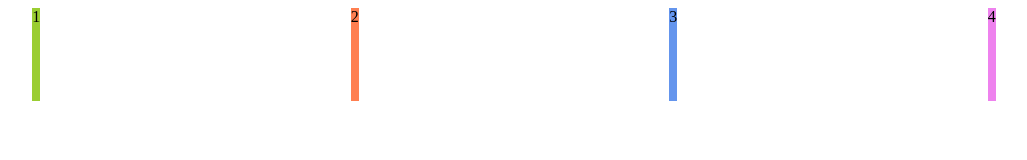
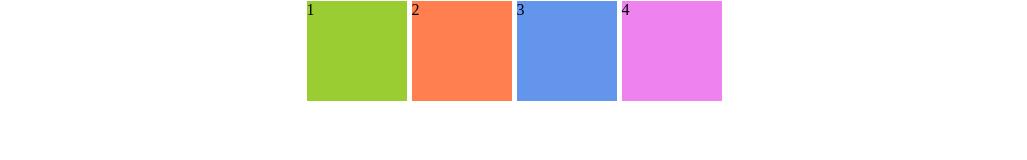
Before and after one commit to JeongBin0227/Layout_Master, a plain HTML site: page grid/gridTemplate.html in a window 1280 px wide. Shown: the whole page, without its empty margins (126-1153 px from the left). Drawn offline with Linux system fonts and the light colour scheme.

Commit message:
feat: place-content
= align-content + justify-content

 justify-content
수평

align-content
⇒ 수직

```diff
--- a/grid/gridTemplate.html
+++ b/grid/gridTemplate.html
@@ -5,17 +5,19 @@
   <style>
     .grid{
         display: grid;
-        gap:10px;
+        gap:5px;
         height: 50vh;
-        grid-template-columns: repeat(4,1fr);
-        grid-template-rows: repeat(4,1fr);
+        grid-template-columns: repeat(4,100px);
+        grid-template-rows: repeat(4,100px);
         /* grid-template:
         "header header header header" 1fr
         "content content content nav" 1fr
         "footer footer footer footer" 1fr / 1fr 1fr 1fr 1fr; */
         /* justify-items: center;
         align-items: stretch; */
-        place-items: stretch center;
+        /* place-items: stretch center; */
+        justify-content:center;
+        align-content:center
     }
     .header{
         background-color:yellowgreen;
```
